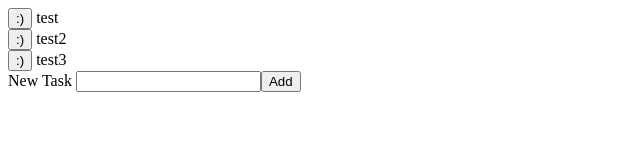
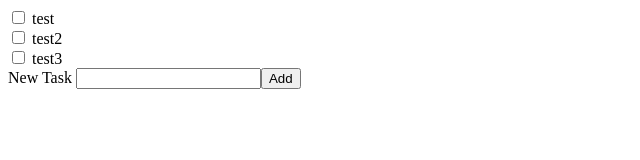
Before and after one commit to keeslinp/ToDo, a plain HTML site: page index.html in a window 1280 px wide. Shown: the full height of the page, 0-640 px from the left. Drawn offline with nearby package versions, Linux system fonts and the light colour scheme.

Commit message:
Fixed the checkboxes so that they aren't glitchy about remaining checked.

```diff
--- a/controllers.js
+++ b/controllers.js
@@ -8,5 +8,6 @@ ToDoApp.controller('TaskListController', function TaskListController($scope) {
   };
   $scope.removeTask = function(index){
     $scope.tasks.splice(index,1);
+    $scope.checked=false;
   };
 });
--- a/index.html
+++ b/index.html
@@ -6,7 +6,7 @@
 </head>
 <body ng-controller="TaskListController">
   <span ng-repeat="task in tasks track by $index">
-    <button ng-click="removeTask($index)" >:)</button>
+    <input type="checkbox" onclick="checked=false" ng-click="removeTask($index)" >
     {{task}} <br />
   </span>
   New Task <input ng-model ="newTask"><button ng-click="addTask()">Add</button>
```
